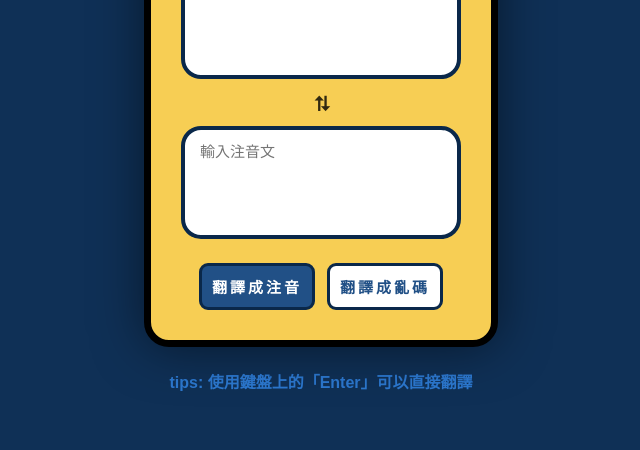
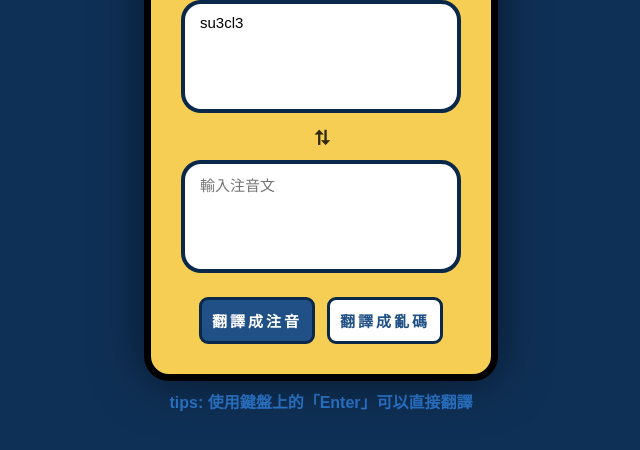
Before and after one commit to zrtian0819/Mistcoding, a plain HTML site: page index.html in a window 1280 px wide. Shown: the part 272-722 px from the top of the page, without its empty margins (319-959 px from the left). Drawn offline with nearby package versions, Linux system fonts and the light colour scheme.

Commit message:
將提示文字改為絕對定位

```diff
--- a/index.html
+++ b/index.html
@@ -133,10 +133,15 @@
 
       .tips{
         transition:2s;
+        position: absolute;
+        top: 80%;
+        left: 50%;
+        transform: translate(-50%,0)
       }
 
       .tips h4{
         color: #2c78cf;
+        text-align: center;
       }
 
       .fadeOut{
```
